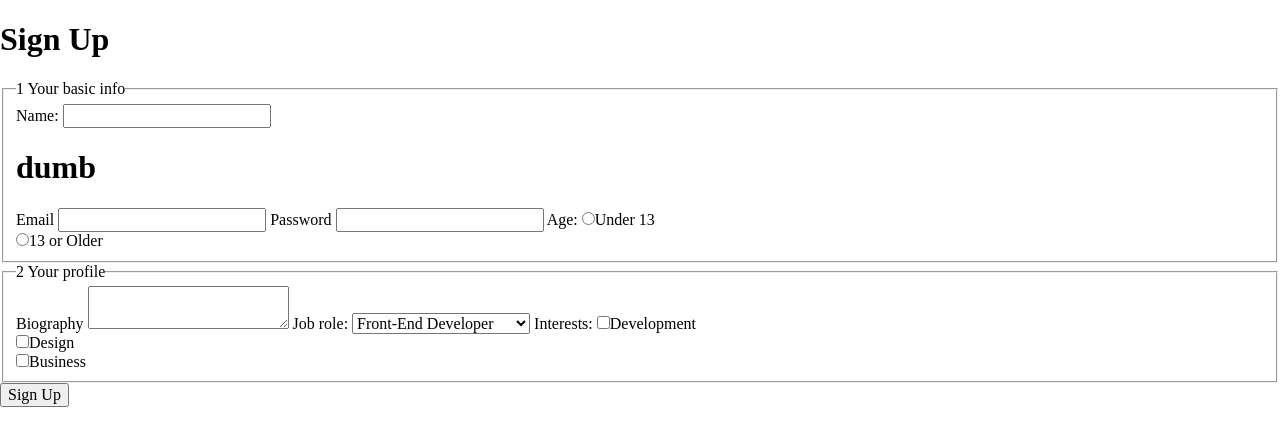
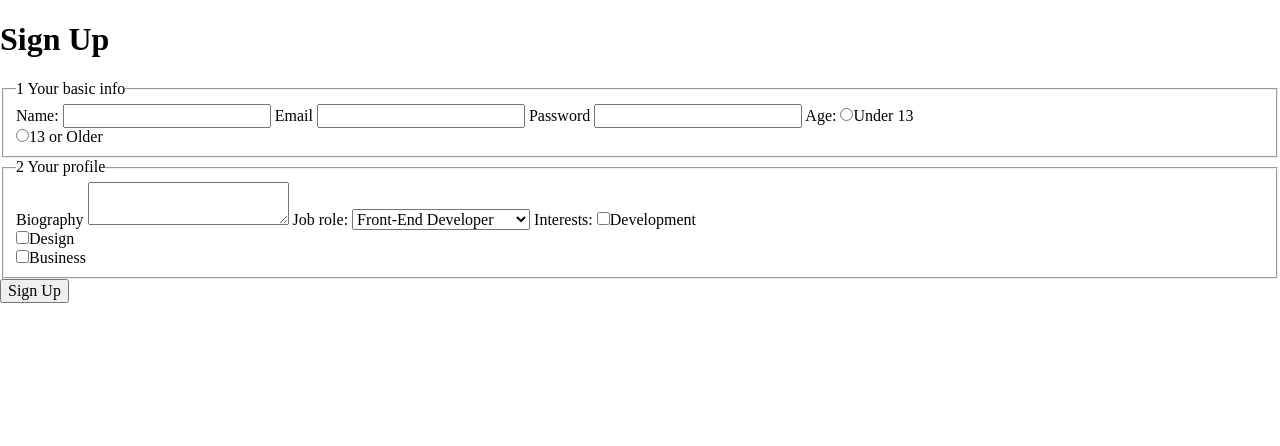
Before and after one commit to whoischrislam/form-practice, a plain HTML site: page index.html in a window 1280 px wide. Drawn offline with nearby package versions, Linux system fonts and the light colour scheme.

Commit message:
correct index.html

```diff
--- a/index.html
+++ b/index.html
@@ -18,7 +18,7 @@
 
                 <label for="name">Name:</label>
                 <input type="text" id="name" name="user_name">
-                 <h1>dumb</h1>
+
                 <label for="mail">Email</label>
                 <input type="email" id="mail" name="user_email">
 
```
